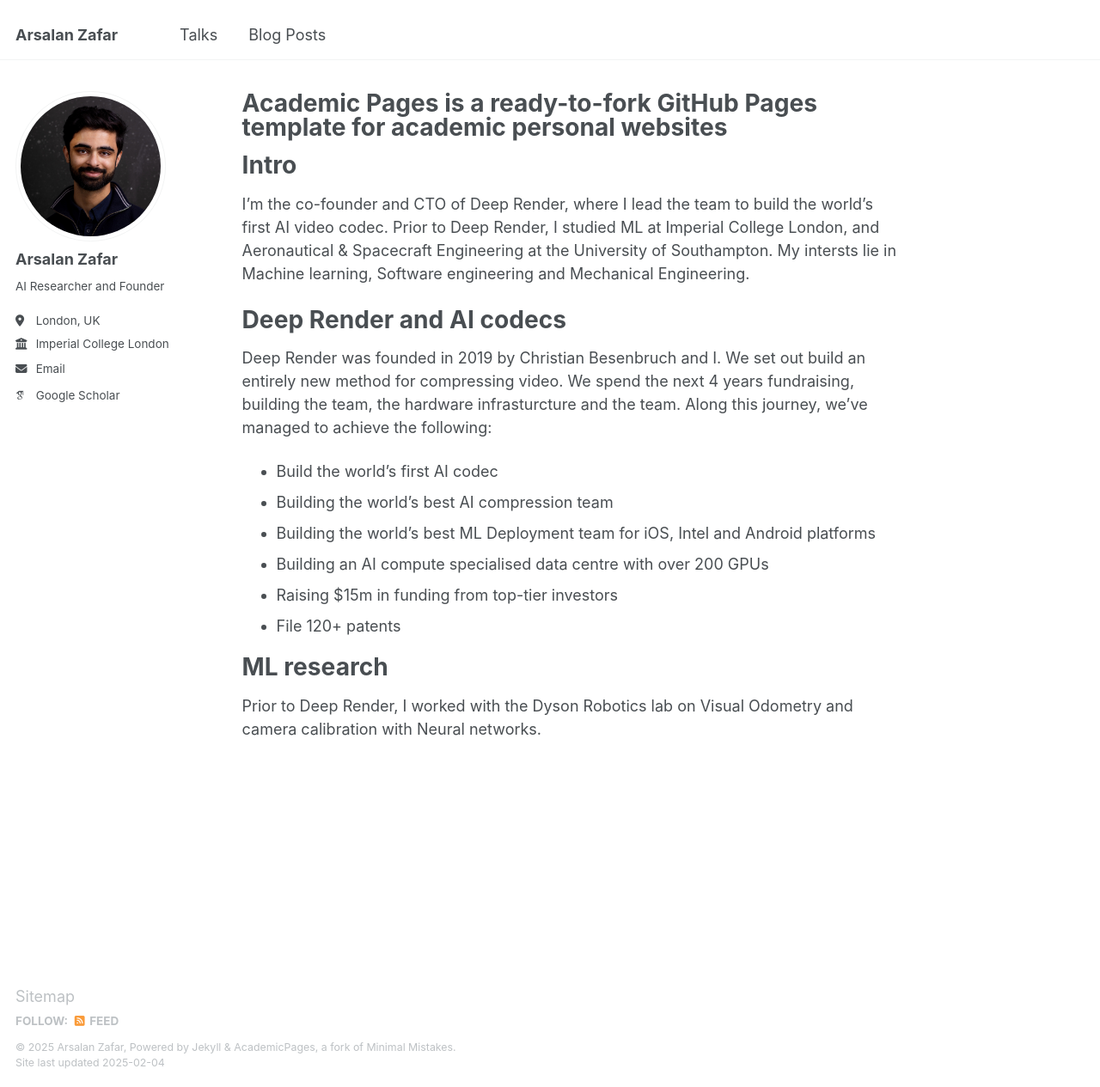
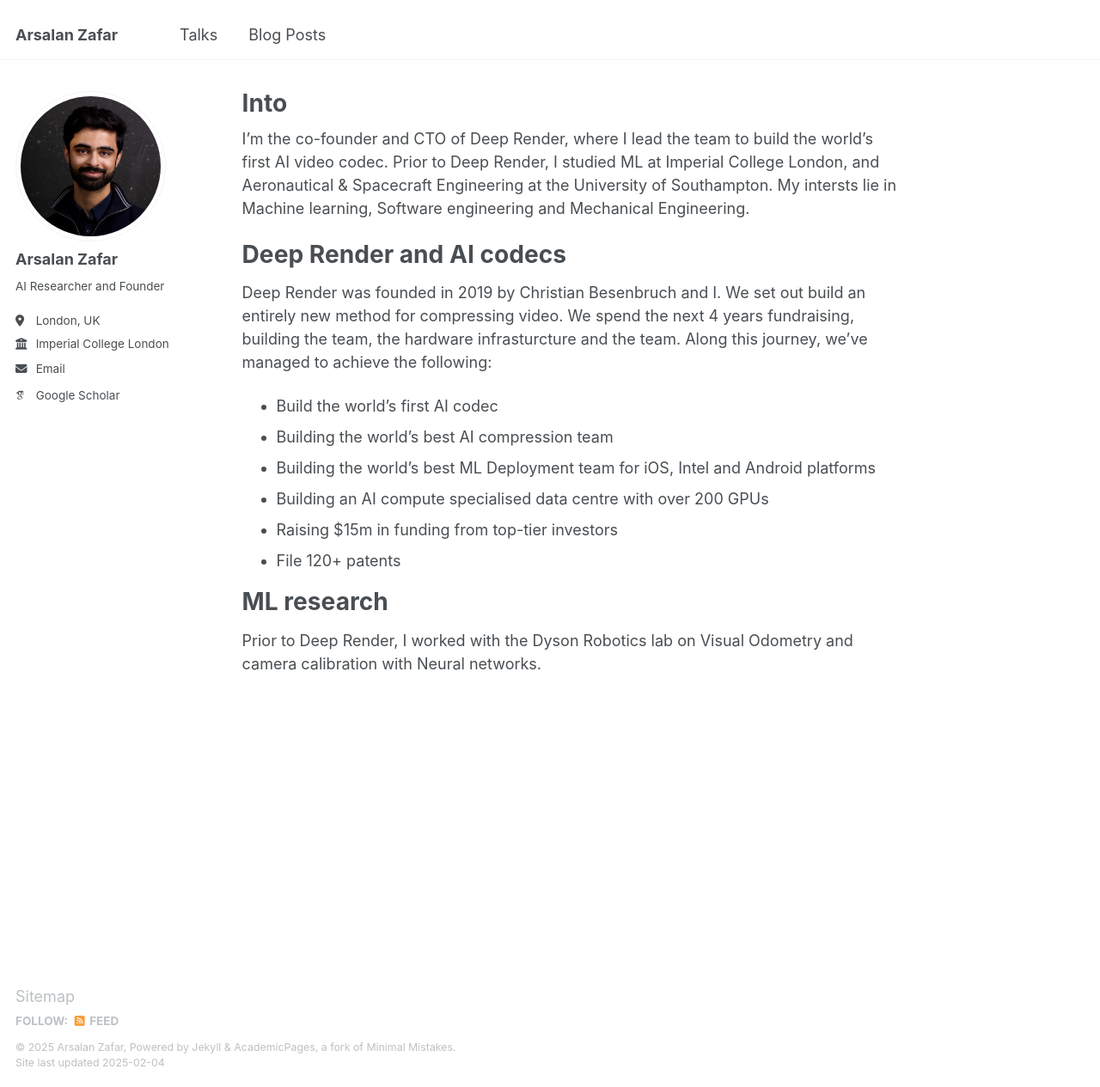
Before and after one commit to Arsalan-zafar/Arsalan-zafar.github.io, a Jekyll site: the page built from _pages/about.md, in a window 1280 px wide and 1265 px high. Shown: the whole window at 86% size. Built offline with Jekyll 4.4.1, drawn with Linux system fonts in a browser that asks for light colours; some web fonts are replaced.

Commit message:
updating header

```diff
--- a/_pages/about.md
+++ b/_pages/about.md
@@ -1,16 +1,12 @@
 ---
 permalink: /
-title: "Academic Pages is a ready-to-fork GitHub Pages template for academic personal websites"
+title: "Into"
 author_profile: true
 redirect_from:
   - /about/
   - /about.html
 ---
 
-
-
-Intro
-======
 
 I'm the co-founder and CTO of Deep Render, where I lead the team to build the world's first AI video codec. Prior to Deep Render, I studied ML at Imperial College London, and Aeronautical & Spacecraft Engineering at the University of Southampton. My intersts lie in Machine learning, Software engineering and Mechanical Engineering.
 
```
